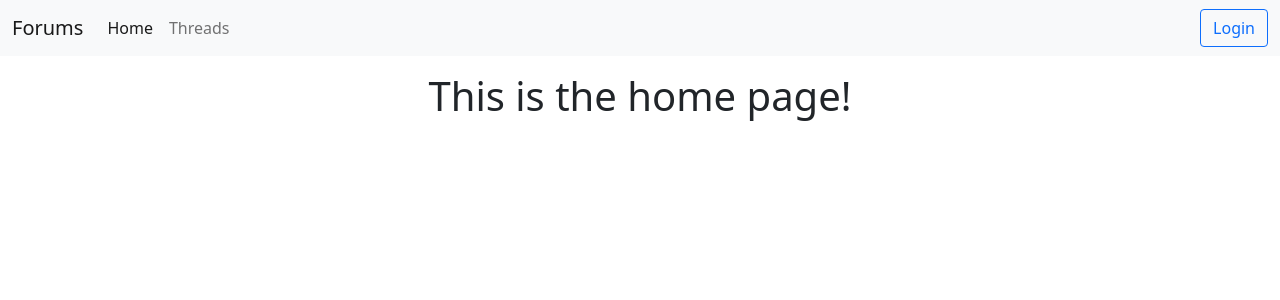
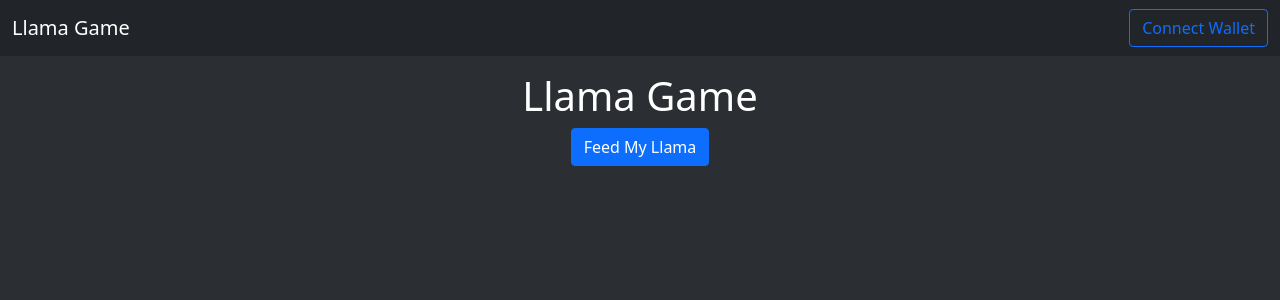
Before and after one commit to angolcrypto/LlamaGame, a Vue app in the folder Website/: page / in a window 1280 px wide. Shown: the top 300 px of the page. Built offline with nearby package versions, Linux system fonts and the light colour scheme.

Commit message:
Setup site, **tried** fixed Brownie gas-limit

```diff
--- a/Website/package.json
+++ b/Website/package.json
@@ -8,8 +8,10 @@
   },
   "dependencies": {
     "core-js": "^3.6.5",
+    "ethers": "^5.4.4",
     "vue": "^3.0.0",
-    "vue-router": "^4.0.0-0"
+    "vue-router": "^4.0.0-0",
+    "web3": "^1.5.0"
   },
   "devDependencies": {
     "@vue/cli-plugin-babel": "~4.5.0",
--- a/Website/src/App.vue
+++ b/Website/src/App.vue
@@ -1,12 +1,13 @@
 <template>
-  <div class='fullview'>
-    <Navbar :brand='brand' :pages='pages' :buttons='buttons' :darkmode='darkmode'/>
-    <router-view :user = 'user' :darkmode='darkmode' />
+  <div :class='["fullview", darkmode ? "darkmode" : "lightmode"]'>
+    <Navbar @connectWallet='connectWallet' :brand='brand' :pages='pages' :buttons='buttons' :darkmode='darkmode'/>
+    <router-view @feedLlama='feedLlama' :user = 'user' :darkmode='darkmode' />
   </div>
 </template>
 
 <script>
 import Navbar from '@/components/Navbar'
+import { ethers } from "ethers";
 
 export default {
   components: {
@@ -15,21 +16,48 @@ export default {
   data() {
     return {
       user: null,
-      brand: 'Forums',
-      buttons: [{ "name":"Login", "link":"/login" }],
-      pages: [{ "name":"Home", "link":"/" }, { "name":"Threads", "link":"/threads" }],
-      darkmode: false
+      brand: 'Llama Game',
+      buttons: [{ "name":"Connect Wallet", "function":"connectWallet" }],
+      pages: [],
+      darkmode: true
     }
   },
   created() {
     if(this.user !== null) {
-      this.buttons = [{ "name":"My Profile", "link":"/me" }]
+      this.buttons = []
+    }
+  },
+  methods: {
+    feedLlama() {
+      console.log('Fed Llama!');
+    },
+    async connectWallet() {
+      // const accounts = await ethereum.request({ method: 'eth_requestAccounts' });
+      // this.user = accounts[0];
+      // this.buttons= [{ "name":"Disconnect Wallet", "function":"disconnectWallet" }];
+
+      await window.ethereum.send('eth_requestAccounts');
+      const provider = new ethers.providers.Web3Provider(window.ethereum);
+      const signer = provider.getSigner()
+
+      console.log(await signer.getAddress());
+
+      this.buttons = [{"name":"Disconnect Wallet", "function":"disconnectWallet"}];
+    },
+    disconnectWallet() {
+      this.buttons = [{"name":"Connect Wallet", "function":"connectWallet"}];
     }
   }
 }
 </script>
 
 <style>
+
+.darkmode {
+  background: #2b2f33!important;
+  color: white;
+}
+
 a {
   cursor: pointer;
 }
--- a/Website/src/components/Navbar.vue
+++ b/Website/src/components/Navbar.vue
@@ -12,7 +12,7 @@
           </li>
         </ul>
         <form class="d-flex">
-          <button v-for='item in buttons' :key='item' class="btn btn-outline-primary" @click='redirect(item.link)' type="button">{{item.name}}</button>
+          <button v-for='item in buttons' :key='item' class="btn btn-outline-primary" @click='perform(item.function)' type="button">{{item.name}}</button>
         </form>
       </div>
     </div>
@@ -38,6 +38,20 @@ export default {
       } else {
         return
       }
+    },
+    perform(func) {
+      if(func == 'connectWallet') {
+        this.connectWallet();
+      }
+      else if (func == 'disconnectWallet') {
+        this.disconnectWallet();
+      }
+    },
+    connectWallet() {
+      this.$emit('connectWallet');
+    },
+    disconnectWallet() {
+      this.$emit('disconnectWallet');
     }
   },
   created() {
--- a/Website/src/views/Home.vue
+++ b/Website/src/views/Home.vue
@@ -1,12 +1,29 @@
 <template>
-  <div class="page flex center">
-    <h1>This is the home page!</h1>
+  <div :class="['page', 'flex', 'center', colormode]">
+    <h1>Llama Game</h1>
+    <button class='btn btn-primary' @click='feedLlama'>Feed My Llama</button>
   </div>
 </template>
 
 <script>
 export default {
-  name: 'Home'
+  name: 'Home',
+  props: {
+
+  },
+  data() {
+    return {
+
+    }
+  },
+  created() {
+
+  },
+  methods: {
+    feedLlama() {
+      this.$emit('feedLlama');
+    }
+  }
 }
 </script>
 
```
Also changed, not shown: 2 other files (tests, documents, lock files or other folders).
